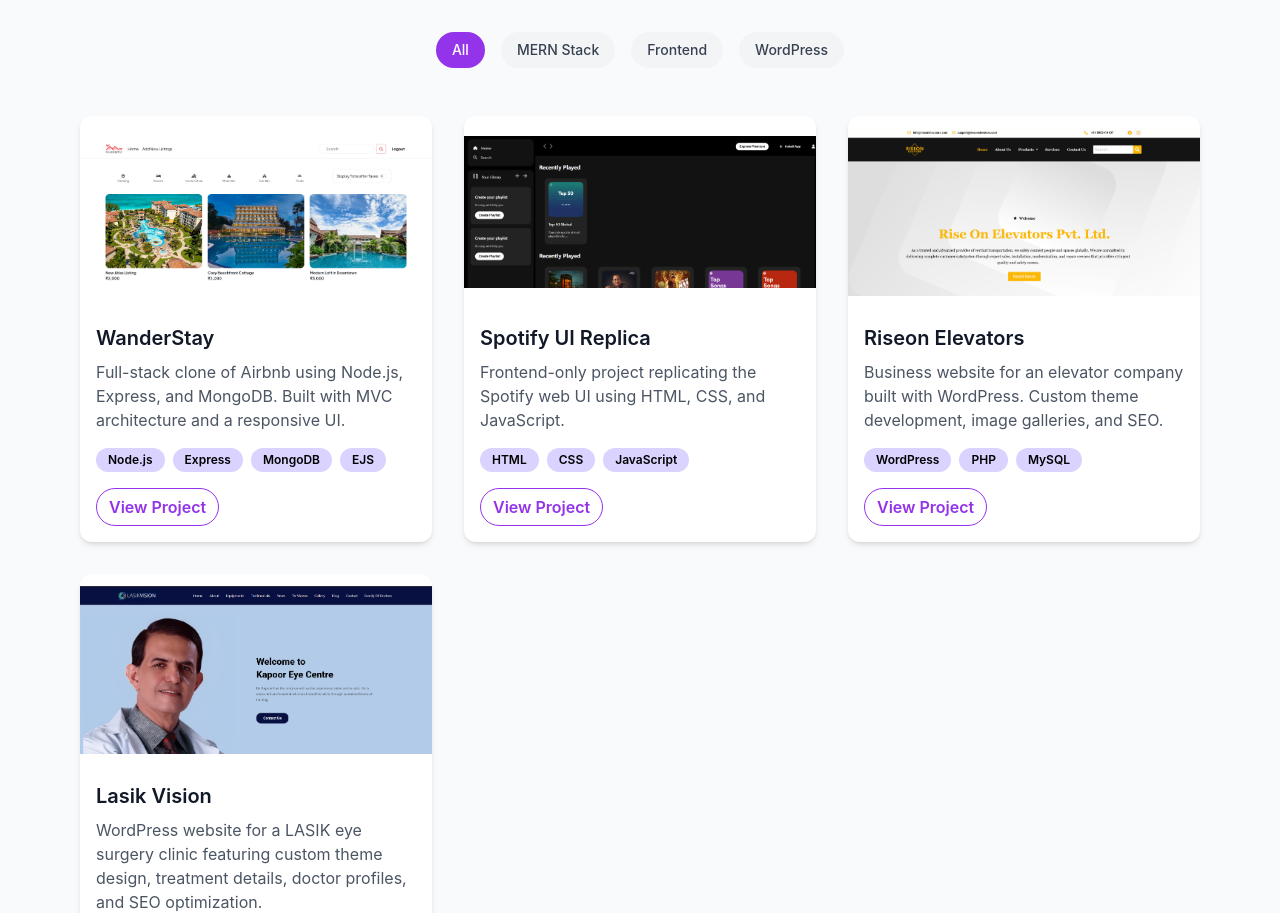
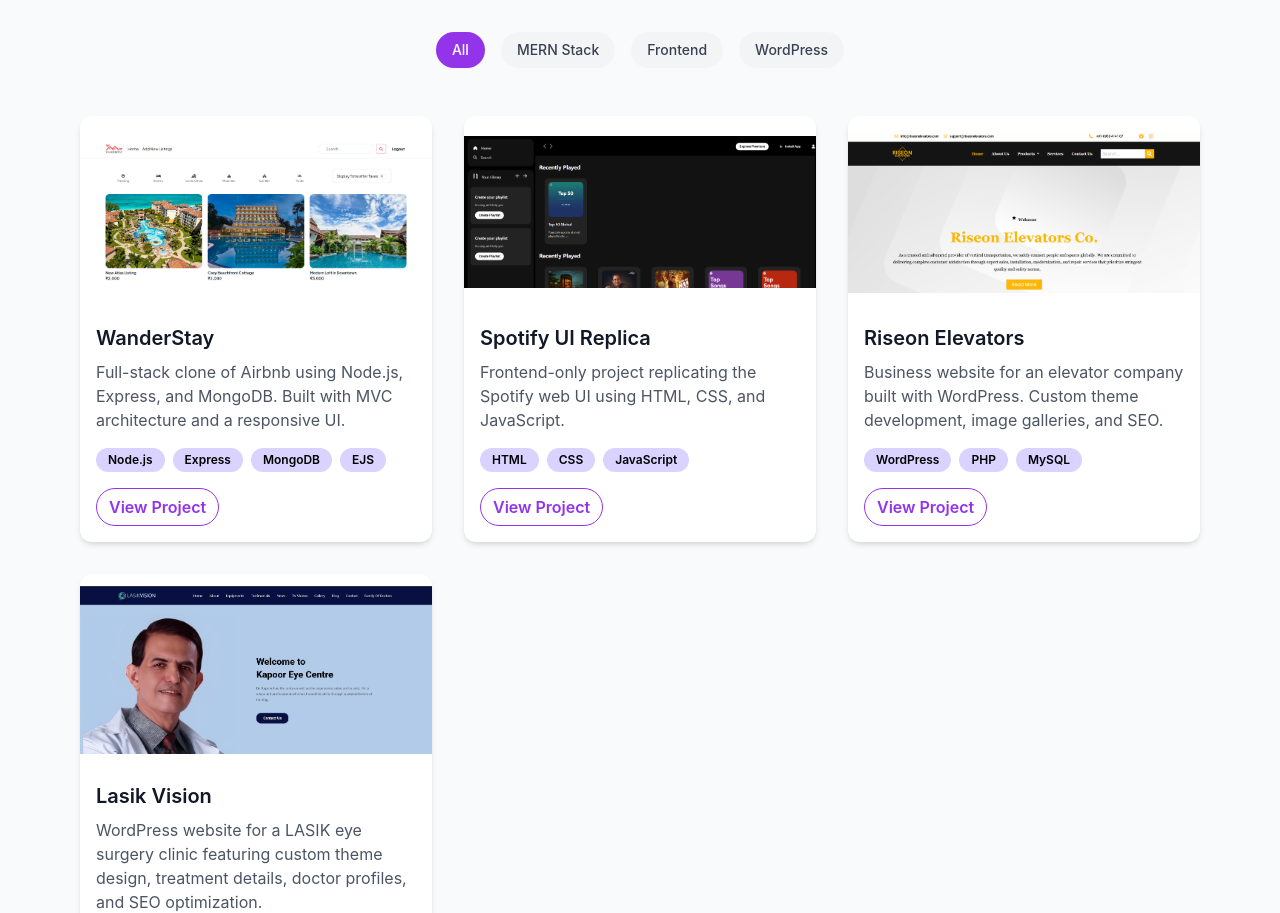
Before and after one commit to Khanjan10/portfolio, a React (Create React App) app: page / in a window 1280 px wide. Shown: the part 2104-3017 px from the top of the page. Built offline with nearby package versions, Linux system fonts and the light colour scheme.

Commit message:
Changed riseon image

```diff
--- a/src/components/Projects.js
+++ b/src/components/Projects.js
@@ -25,7 +25,7 @@
     description:
       "Business website for an elevator company built with WordPress. Custom theme development, image galleries, and SEO.",
     techStack: ["WordPress", "PHP", "MySQL"],
-    image: "/assets/projects/riseone.png",
+    image: "/assets/projects/riseon_elevators.png",
     link: "http://riseonelevators.com",
     category: "WordPress"
   },
```
Also changed, not shown: public/assets/projects/riseon_elevators.png (added), public/assets/projects/riseone.png (deleted).
